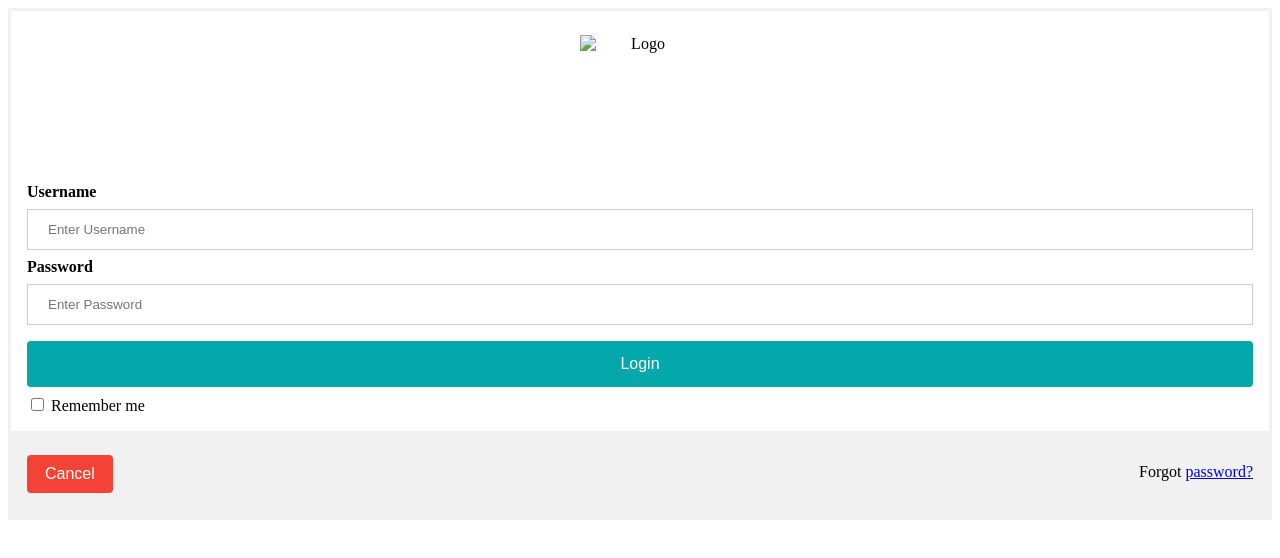
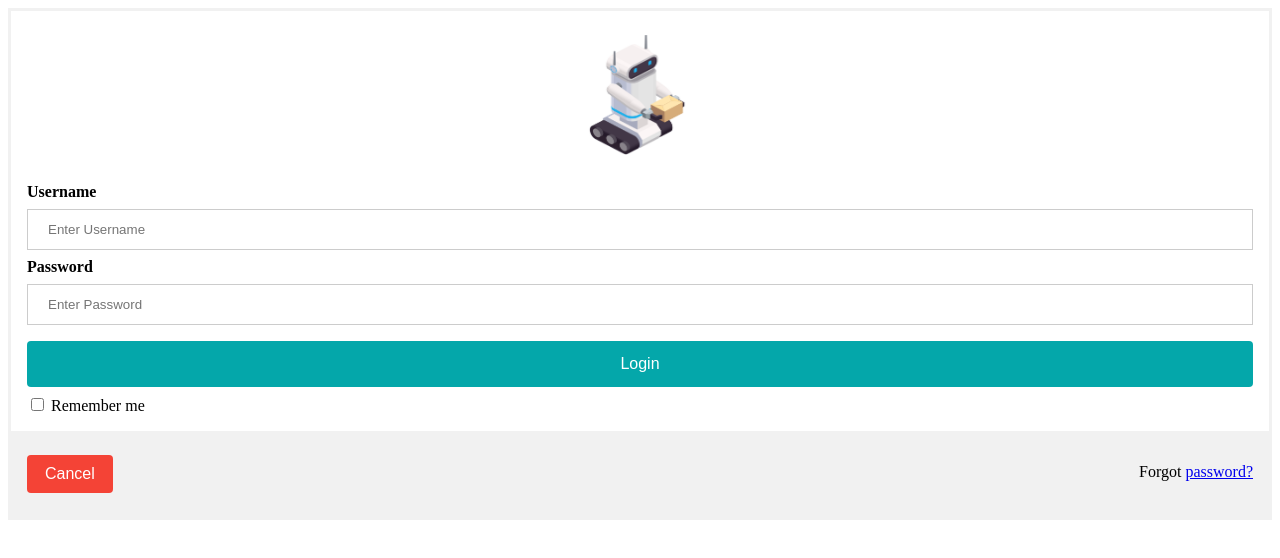
Before and after one commit to lase7/delivery-bot-website, a plain HTML site: page form.html in a window 1280 px wide. Drawn offline with Linux system fonts and the light colour scheme; the site is published under a folder, as on GitHub Pages, so addresses that start at the root find nothing.

Commit message:
Add files via upload

```diff
--- a/form.html
+++ b/form.html
@@ -7,9 +7,7 @@
 <body>
   <form onsubmit="return validateLogin()">
     <div class="imgcontainer">
-        <img src="/static/logo.png" alt="Logo" height="120" width="120">
-
-
+        <img src="static/logo.png" alt="Logo" height="120" width="120">
     </div>
 
     <div class="container">
@@ -77,7 +75,5 @@
         }
     };
 </script>
-
-
-  </body>
-  </html>
+</body>
+</html>
```
